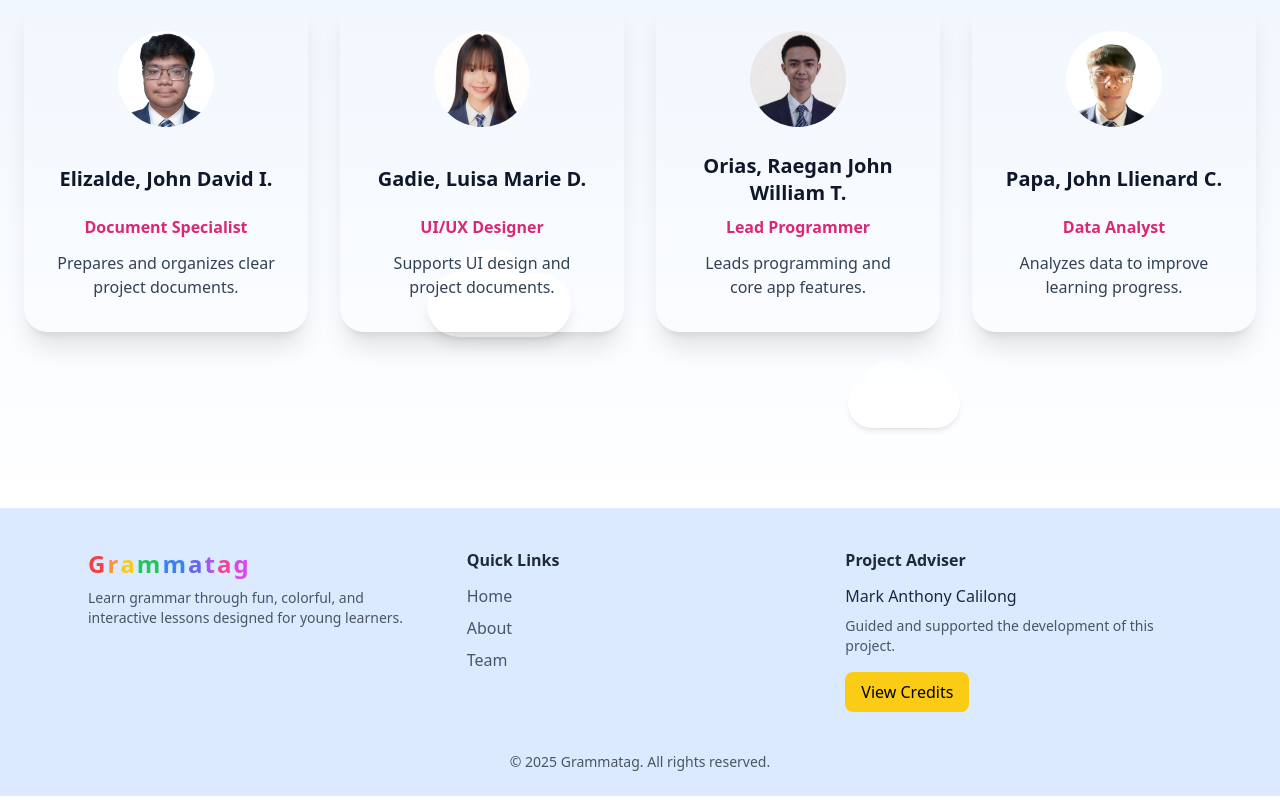
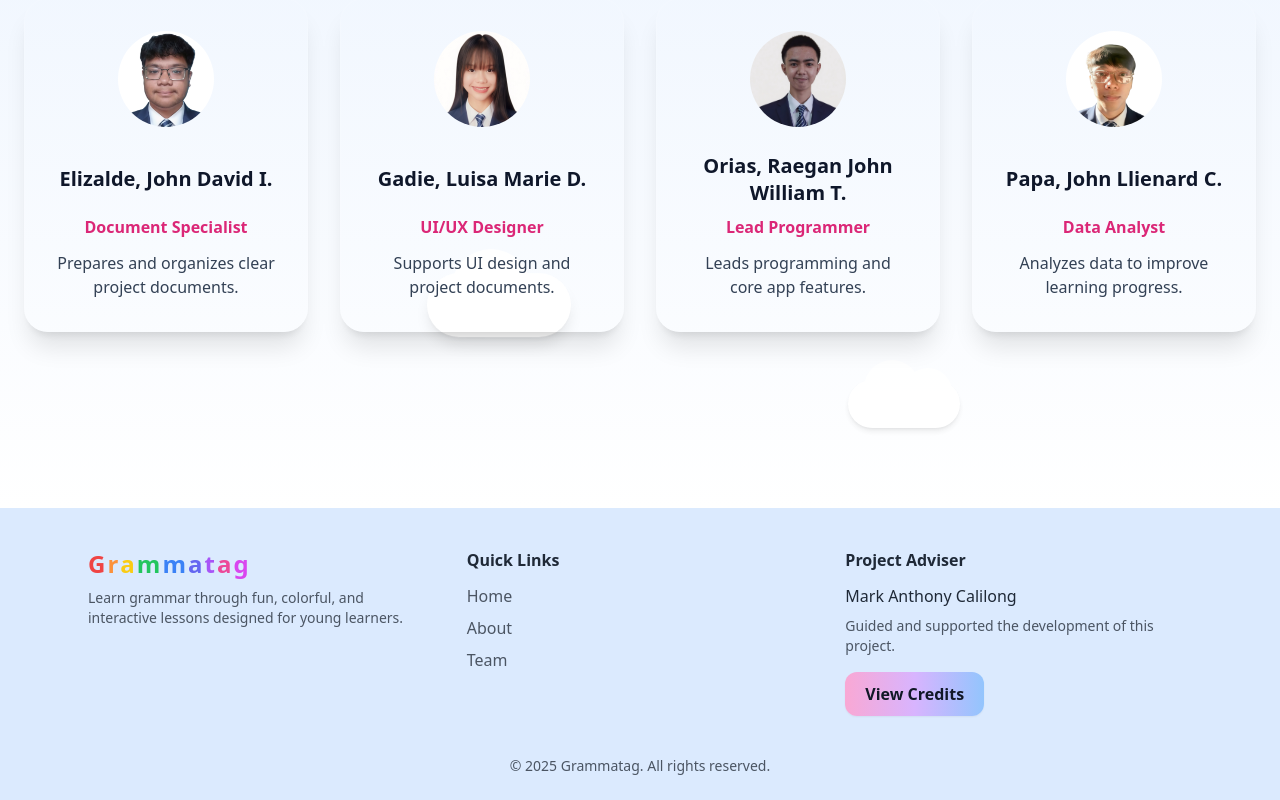
Before and after one commit to jd24-sahur/grammatagweb, a React (Vite) app: page / in a window 1280 px wide. Shown: the part 2206-3006 px from the top of the page. Built offline with nearby package versions, Linux system fonts and the light colour scheme.

Commit message:
feat: enhance button styling in Footer and add transition effects to Team member cards

```diff
--- a/src/components/Footer.jsx
+++ b/src/components/Footer.jsx
@@ -42,7 +42,7 @@ function Footer() {
             Guided and supported the development of this project.
           </p>
 
-          <button className="mt-4 bg-yellow-400 text-black px-4 py-2 rounded-lg hover:bg-yellow-500 transition">
+          <button className="mt-4 inline-flex items-center justify-center rounded-xl bg-gradient-to-r from-pink-300 via-purple-300 to-blue-300 px-5 py-2.5 font-semibold text-gray-900 shadow-sm transition-all duration-300 hover:-translate-y-0.5 hover:shadow-lg focus:outline-none focus:ring-2 focus:ring-pink-300 focus:ring-offset-2 focus:ring-offset-blue-100 dark:from-pink-400 dark:via-purple-400 dark:to-blue-400 dark:text-gray-950 dark:focus:ring-pink-400 dark:focus:ring-offset-gray-900">
             View Credits
           </button>
         </div>
--- a/src/pages/Team.jsx
+++ b/src/pages/Team.jsx
@@ -47,7 +47,7 @@ function Team() {
         {members.map((member) => (
           <div
             key={member.name}
-            className="flex h-full flex-col items-center rounded-3xl bg-white/5 border border-white/10 p-8 text-center shadow-xl"
+            className="flex h-full flex-col items-center rounded-3xl bg-white/5 border border-white/10 p-8 text-center shadow-xl transition-all duration-300 hover:-translate-y-2 hover:scale-105 hover:border-pink-200 hover:bg-white/20 hover:shadow-2xl dark:hover:border-pink-400/40 dark:hover:bg-white/10"
           >
             <img
               src={member.image}
```
